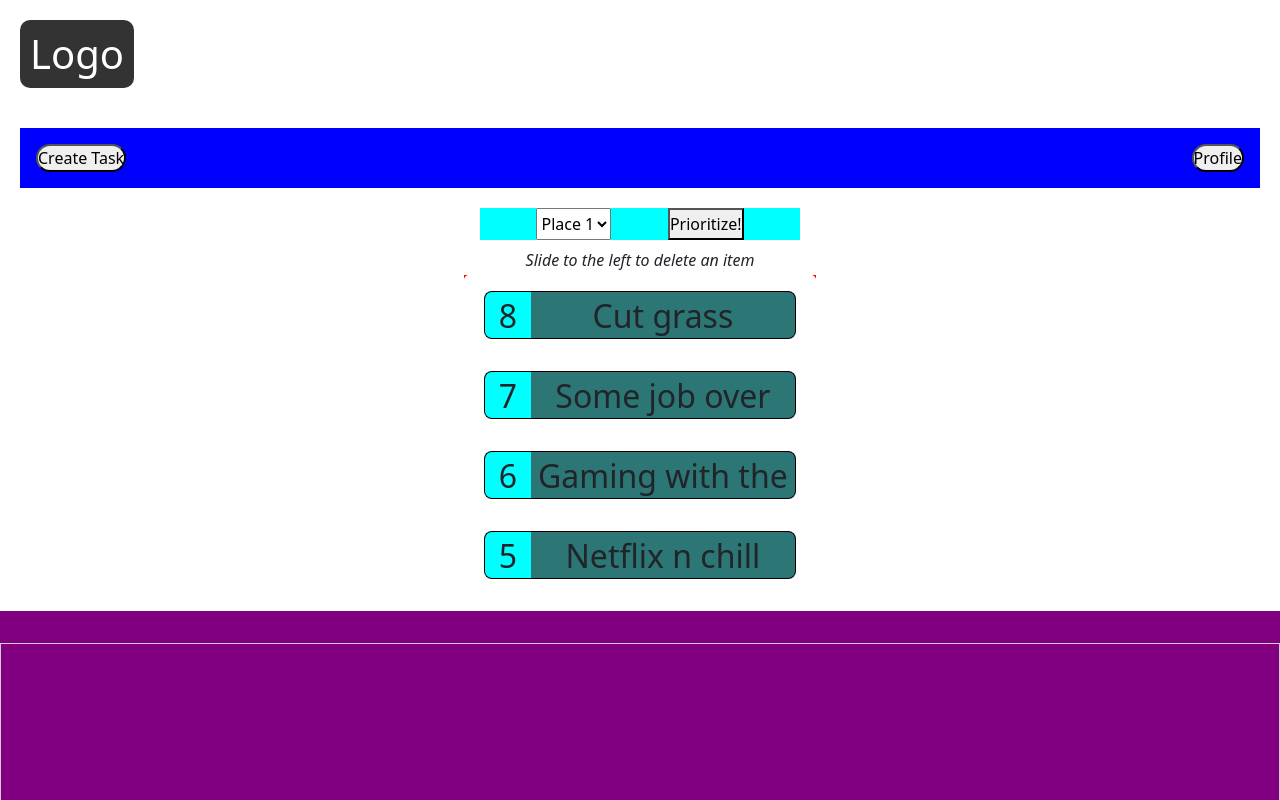
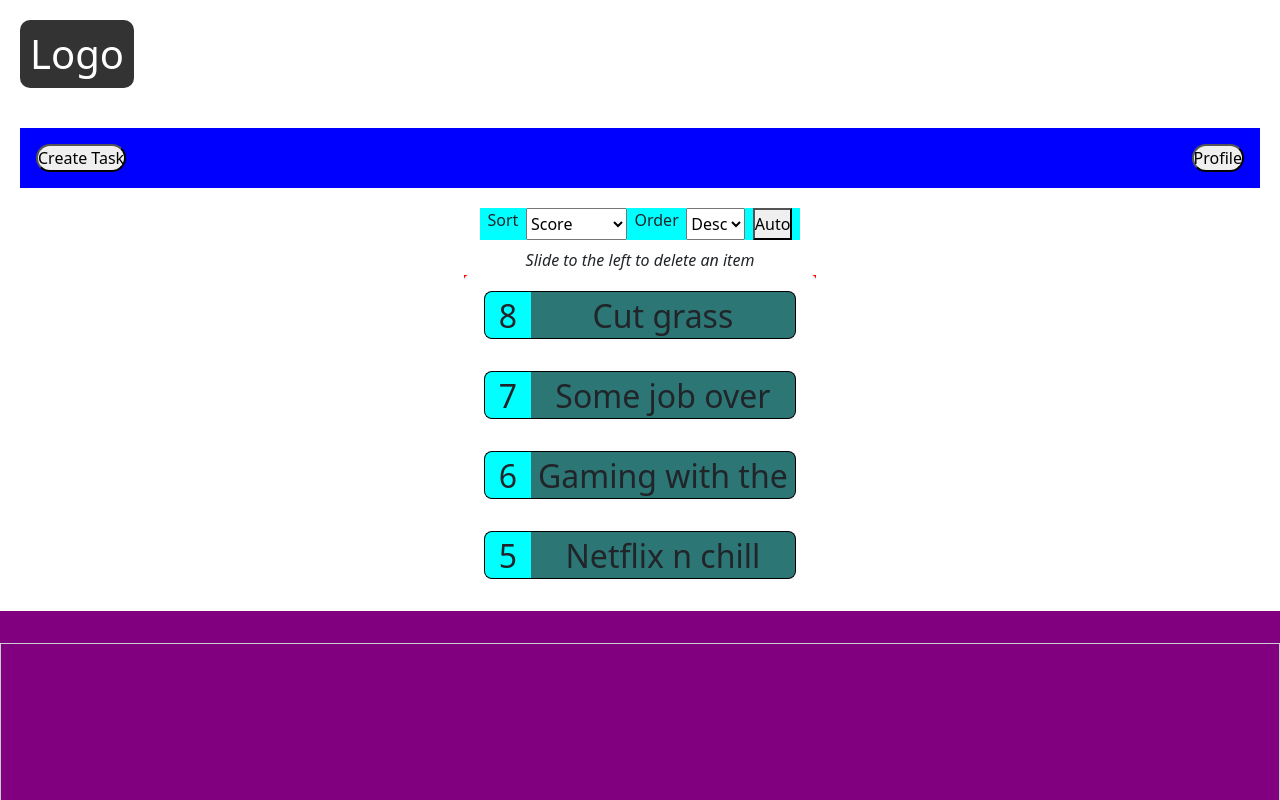
Before and after one commit to Little-Wolfie/listodo, a React (Create React App) app: page /dashboard in a window 1280 px wide. Shown: the top 800 px of the page. Built offline with nearby package versions, Linux system fonts and the light colour scheme; no server answers.

Commit message:
Add sort tasks + bug fixes

```diff
--- a/src/App.js
+++ b/src/App.js
@@ -15,9 +15,10 @@ const temp = [
     type: "Business",
     score: 3,
     name: "Eat Pizza",
-    date: "2023-12-25",
-    time: "01:00",
+    date: "2023-08-16",
+    time: "22:00",
     location: { lng: -0.1, lat: 50 },
+    duration: 10,
     description:
       "Lorem ipsum dolor, sit amet consectetur adipisicing elit. Ipsum, accusantium error dolor atque numquam mollitia sint quae saepe illum deleniti. Asperiores, excepturi pariatur quibusdam vitae nesciunt quia. Aliquid, voluptatem! Dignissimos?",
   },
@@ -25,9 +26,10 @@ const temp = [
     type: "Personal",
     score: 5,
     name: "Netflix n chill",
-    date: "2023-12-25",
-    time: "02:00",
+    date: "2023-08-16",
+    time: "06:10",
     location: { lng: -0.46, lat: 52 },
+    duration: 14,
     description:
       "Lorem ipsum dolor, sit amet consectetur adipisicing elit. Ipsum, accusantium error dolor atque numquam mollitia sint quae saepe illum deleniti. Asperiores, excepturi pariatur quibusdam vitae nesciunt quia. Aliquid, voluptatem! Dignissimos?",
   },
@@ -35,9 +37,10 @@ const temp = [
     type: "Appointment",
     score: 1,
     name: "Dental",
-    date: "2023-12-25",
-    time: "03:00",
+    date: "2023-08-16",
+    time: "06:55",
     location: { lng: -0.4, lat: 50 },
+    duration: 5,
     description:
       "Lorem ipsum dolor, sit amet consectetur adipisicing elit. Ipsum, accusantium error dolor atque numquam mollitia sint quae saepe illum deleniti. Asperiores, excepturi pariatur quibusdam vitae nesciunt quia. Aliquid, voluptatem! Dignissimos?",
   },
@@ -45,9 +48,10 @@ const temp = [
     type: "Business",
     score: 7,
     name: "Some job over there",
-    date: "2023-12-25",
-    time: "04:00",
+    date: "2024-12-25",
+    time: "07:36",
     location: { lng: -0.4, lat: 55 },
+    duration: 50,
     description:
       "Lorem ipsum dolor, sit amet consectetur adipisicing elit. Ipsum, accusantium error dolor atque numquam mollitia sint quae saepe illum deleniti. Asperiores, excepturi pariatur quibusdam vitae nesciunt quia. Aliquid, voluptatem! Dignissimos?",
   },
@@ -55,9 +59,10 @@ const temp = [
     type: "Meeting",
     score: 8,
     name: "Cut grass",
-    date: "2023-12-25",
+    date: "2024-12-25",
     time: "05:00",
     location: { lng: -0.4, lat: 52 },
+    duration: 120,
     description:
       "Lorem ipsum dolor, sit amet consectetur adipisicing elit. Ipsum, accusantium error dolor atque numquam mollitia sint quae saepe illum deleniti. Asperiores, excepturi pariatur quibusdam vitae nesciunt quia. Aliquid, voluptatem! Dignissimos?",
   },
@@ -65,9 +70,10 @@ const temp = [
     type: "Business",
     score: 1,
     name: "Lunch with mum",
-    date: "2023-12-25",
+    date: "2023-09-19",
     time: "06:00",
     location: { lng: -0.3, lat: 51 },
+    duration: 60,
     description:
       "Lorem ipsum dolor, sit amet consectetur adipisicing elit. Ipsum, accusantium error dolor atque numquam mollitia sint quae saepe illum deleniti. Asperiores, excepturi pariatur quibusdam vitae nesciunt quia. Aliquid, voluptatem! Dignissimos?",
   },
@@ -75,9 +81,10 @@ const temp = [
     type: "Business",
     score: 6,
     name: "Gaming with the boys",
-    date: "2023-12-25",
+    date: "2023-07-13",
     time: "12:00",
     location: { lng: -0.1, lat: 51 },
+    duration: 43,
     description:
       "Lorem ipsum dolor, sit amet consectetur adipisicing elit. Ipsum, accusantium error dolor atque numquam mollitia sint quae saepe illum deleniti. Asperiores, excepturi pariatur quibusdam vitae nesciunt quia. Aliquid, voluptatem! Dignissimos?",
   },
@@ -85,9 +92,10 @@ const temp = [
     type: "Business",
     score: 2,
     name: "Shopping",
-    date: "2023-12-25",
+    date: "2023-09-24",
     time: "12:00",
     location: { lng: -0.5, lat: 52 },
+    duration: 57,
     description:
       "Lorem ipsum dolor, sit amet consectetur adipisicing elit. Ipsum, accusantium error dolor atque numquam mollitia sint quae saepe illum deleniti. Asperiores, excepturi pariatur quibusdam vitae nesciunt quia. Aliquid, voluptatem! Dignissimos?",
   },
--- a/src/components/Task Dashboard components/Map.jsx
+++ b/src/components/Task Dashboard components/Map.jsx
@@ -17,7 +17,7 @@ mapboxgl.accessToken = process.env.REACT_APP_MAPBOX_ACCESS_TOKEN;
 
 const Map = ({ center, locations, map }) => {
 	const [markers, setMarkers] = useState([]);
-	const mapContainer = useRef(null);
+	const mapContainerRef = useRef(null);
 
 	const createMarkers = () => {
 		return locations.map(location => {
@@ -41,33 +41,51 @@ const Map = ({ center, locations, map }) => {
 	};
 
 	useEffect(() => {
-		if (map.current) return;
-		navigator.geolocation.getCurrentPosition(
-			position => {
-				const { longitude, latitude } = position.coords;
+    if (map.current) return; // Avoid reinitializing the map
+
+    const initializeMap = (coords) => {
+      const { longitude, latitude } = coords;
       map.current = new mapboxgl.Map({
-					container: mapContainer.current,
+        container: mapContainerRef.current,
         style: 'mapbox://styles/wolfiex/clh7da82l01lm01p4dnoohyo3',
         center: [longitude, latitude],
         zoom: 12,
       });
 
-				const newMarkers = createMarkers();
+      const sortedTasks = locations
+				.slice()
+				.sort((a, b) => b.score - a.score);
+
+		  map.current.flyTo({ center: [sortedTasks[0].location.lng, sortedTasks[0].location.lat], zoom: 12 });
+
+      map.current.on('load', () => {
+      // do something on map load later
+      })
+
+      const newMarkers = createMarkers(map.current);
       setMarkers(newMarkers);
+    };
+
+
+
+    navigator.geolocation.getCurrentPosition(
+      (position) => {
+        initializeMap(position.coords);
       },
       () => {
-				map.current = new mapboxgl.Map({
-					container: mapContainer.current,
-					style: 'mapbox://styles/wolfiex/clh7da82l01lm01p4dnoohyo3',
-					center: [-0.4, 51],
-					zoom: 12,
-				});
-
-				const newMarkers = createMarkers();
-				setMarkers(newMarkers);
+        initializeMap({ longitude: -0.4, latitude: 51 });
       }
     );
-	}, []);
+
+    return () => {
+      if (map.current) {
+        map.current.remove();
+        map.current = null;
+      }
+    };
+  }, [map]);
+
+
 
 	useEffect(() => {
 		if (map.current && locations.length > 0) {
@@ -78,14 +96,14 @@ const Map = ({ center, locations, map }) => {
 
 	useEffect(() => {
 		if (map.current) {
-			map.current.flyTo({ center: [center.lng, center.lat], zoom: 16 });
+			map.current.flyTo({ center: [center.lng, center.lat], zoom: 12 });
 		}
 	}, [center]);
 
 	return (
 		<div
 			className='map-container'
-			ref={mapContainer}
+			ref={mapContainerRef}
 		/>
 	);
 };
--- a/src/components/Task Dashboard components/TaskDashboard.jsx
+++ b/src/components/Task Dashboard components/TaskDashboard.jsx
@@ -6,61 +6,65 @@ import '../../css/TaskDashboard.css';
 import Map from './Map';
 import 'react-datepicker/dist/react-datepicker.css';
 
-export const TaskDashboard = ({ map, tasks, setTasks }) => {
+export const TaskDashboard = ({ map, tasks = [], setTasks }) => {
 	const navigate = useNavigate();
 	const [editableIndex, setEditableIndex] = useState(null);
 	const [editText, setEditText] = useState('');
 	const [center, setCenter] = useState({ lng: -0.4, lat: 51 });
-
-	const handleEditClick = index => {
-		setEditableIndex(index);
-	};
-
-	const handleTextAreaChange = e => {
-		setEditText(e.target.value);
-	};
+  const orderRef = useRef(null);
 
 	const handleSaveClick = i => {
-		setTasks(prevTasks =>
-			prevTasks.map((task, index) =>
-				i === index ? { ...task, description: editText } : task
-			)
-		);
+		setTaskUtil(i, 'description', editText);
 		setEditableIndex(null);
 		setEditText('');
 	};
 
-	const handleTimeChange = (index, value) => {
-		setTasks(prevTasks =>
-			prevTasks.map((task, i) =>
-				i === index ? { ...task, time: value } : task
-			)
-		);
-	};
-	const handleDateChange = (index, value) => {
-		setTasks(prevTasks =>
-			prevTasks.map((task, i) =>
-				i === index ? { ...task, date: value } : task
-			)
-		);
+	const handleTimeDateChange = (index, value, key) => {
+		setTaskUtil(index, key, value);
 	};
 
-	const handleShowOnMap = taskLocation => {
-		setCenter(taskLocation);
-	};
+  const setTaskUtil = (index, key, value) => {
+    setTasks(prevTasks =>
+			prevTasks.map((task, i) => {
+				if (i === index) task[key] = value;
+        return task;
+      })
+		);
+  }
 
-	const sortTasksByScore = () => {
-		setTasks(current => {
-			const sortedTasks = current
-				.slice()
-				.sort((a, b) => b['score'] - a['score']);
+  const sortTasks = (sort) => {
+  setTasks(current => {
+    const sortedTasks = current
+      .slice()
+      .sort((a, b) => {
+        if (sort === 'time') {
+          const aDateTime = new Date(`${a.date}T${a.time}`);
+          const bDateTime = new Date(`${b.date}T${b.time}`);
+          return aDateTime - bDateTime;
+        } else if (typeof a[sort] === 'number') {
+          return b[sort] - a[sort];
+        } else {
+          return a[sort].localeCompare(b[sort]);
+        }
+      });
 
-			return sortedTasks;
-		});
-	};
+    if (orderRef.current) orderRef.current.value = 'desc'
+    return sortedTasks;
+  });
+}
+
+  const orderTasks = () => {
+    setTasks(current => {
+      const orderedTasks = current
+        .slice()
+        .reverse();
+
+      return orderedTasks;
+    })
+  }
 
 	useEffect(() => {
-		sortTasksByScore();
+		sortTasks('score');
 	}, []);
 
 	return (
@@ -85,10 +89,21 @@ export const TaskDashboard = ({ map, tasks, setTasks }) => {
 			</header>
 
 			<div className='filtering-container'>
-				<select>
-					<option>Place 1</option>
+        <p>Sort</p>
+				<select onChange={e => sortTasks(e.target.value)}>
+					<option value='score'>Score</option>
+          <option value='name'>Name</option>
+          <option value='time'>Time/Date</option>
+          <option value='duration'>Duration</option>
+          <option value='type'>Type</option>
 				</select>
-				<button onClick={sortTasksByScore}>Prioritize!</button>
+
+        <p>Order</p>
+        <select onChange={() => orderTasks()} ref={orderRef}>
+					<option value='desc'>Desc</option>
+          <option value='asc'>Asc</option>
+				</select>
+				<button onClick={() => sortTasks('score')}>Auto</button>
 			</div>
 
 			<p className='info-small'>
@@ -119,19 +134,19 @@ export const TaskDashboard = ({ map, tasks, setTasks }) => {
 									<input
 										type='time'
 										value={task.time}
-										onChange={e => handleTimeChange(i, e.target.value)}
+										onChange={e => handleTimeDateChange(i, e.target.value, 'time')}
 									/>
 									<input
 										type='date'
 										value={task.date}
-										onChange={e => handleDateChange(i, e.target.value)}
+										onChange={e => handleTimeDateChange(i, e.target.value, 'date')}
 									/>
 									{editableIndex === i ? (
 										<textarea
 											style={{ height: '180px', width: '300px' }}
 											type='text'
 											defaultValue={task.description}
-											onChange={handleTextAreaChange}
+											onChange={(e) => setEditText(e.target.value)}
 										/>
 									) : (
 										task.description
@@ -139,9 +154,9 @@ export const TaskDashboard = ({ map, tasks, setTasks }) => {
 									{editableIndex === i ? (
 										<button onClick={() => handleSaveClick(i)}>Save</button>
 									) : (
-										<button onClick={() => handleEditClick(i)}>Edit</button>
+										<button onClick={() => setEditableIndex(i)}>Edit</button>
 									)}
-									<button onClick={() => handleShowOnMap(task.location)}>
+									<button onClick={() => setCenter(task.location)}>
 										Show On Map
 									</button>
 									<button>Completed</button>
```
Lines whose indentation alone changed are shown as unchanged.
